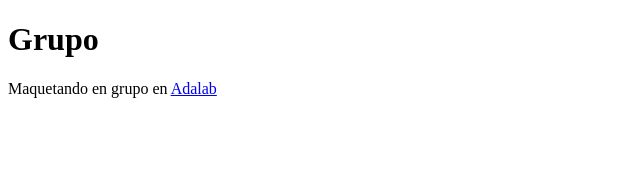
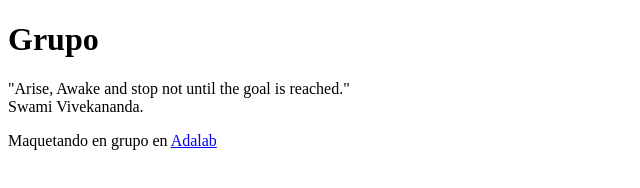
Before and after one commit to lauraflorez520/Hola2, a plain HTML site: page index.html in a window 1280 px wide. Shown: the whole page, without its empty margins (0-640 px from the left). Drawn offline with Linux system fonts and the light colour scheme.

Commit message:
frase motivacional

```diff
--- a/index.html
+++ b/index.html
@@ -10,7 +10,7 @@
         <h1>Grupo </h1>
     </header>
     <main>
-        <secion class="motivacion"></secion>
+        <secion class="motivacion">"Arise, Awake and stop not until the goal is reached." <br>Swami Vivekananda.</secion>
         <secion class="contenido"></secion>
     </main>
     <footer>
```
